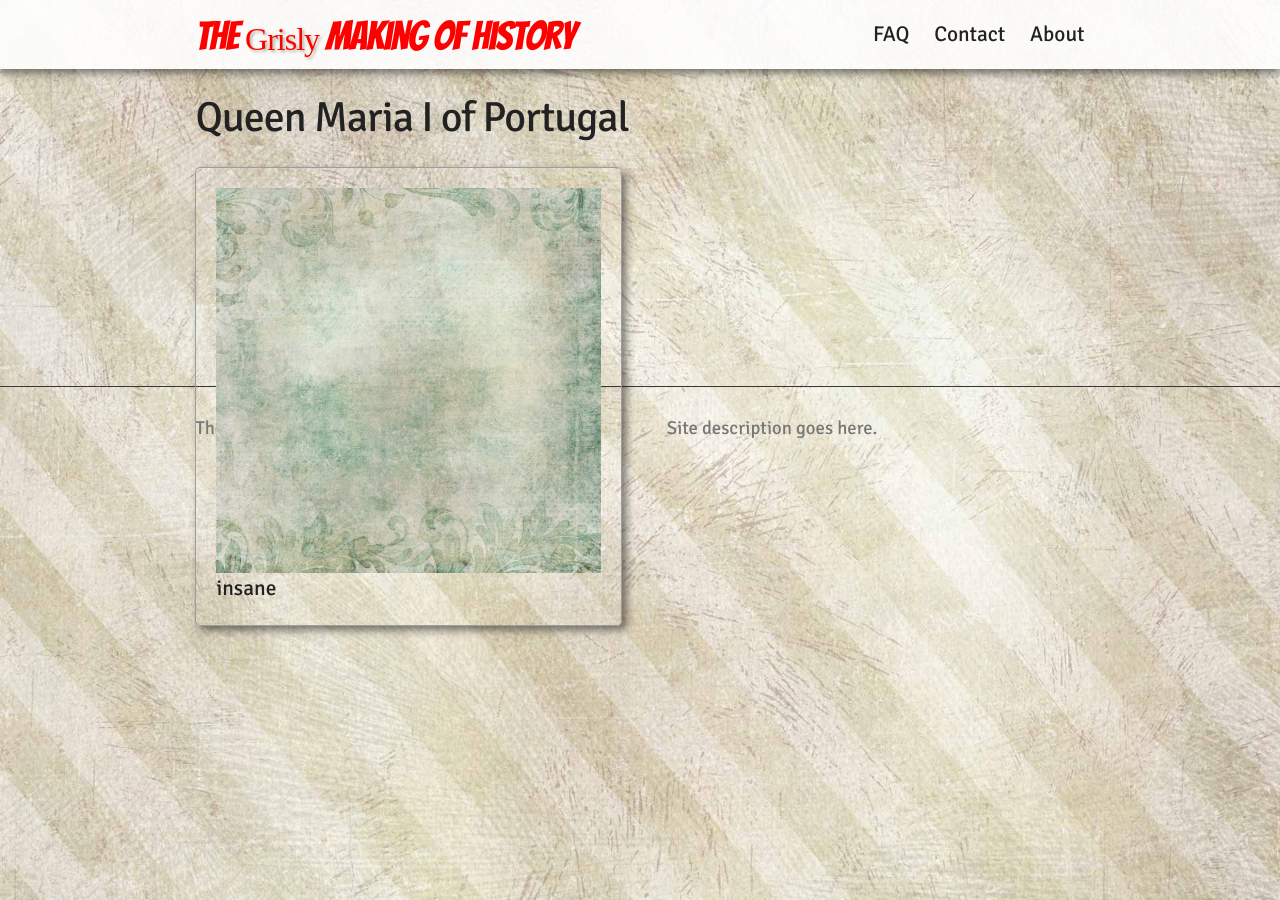
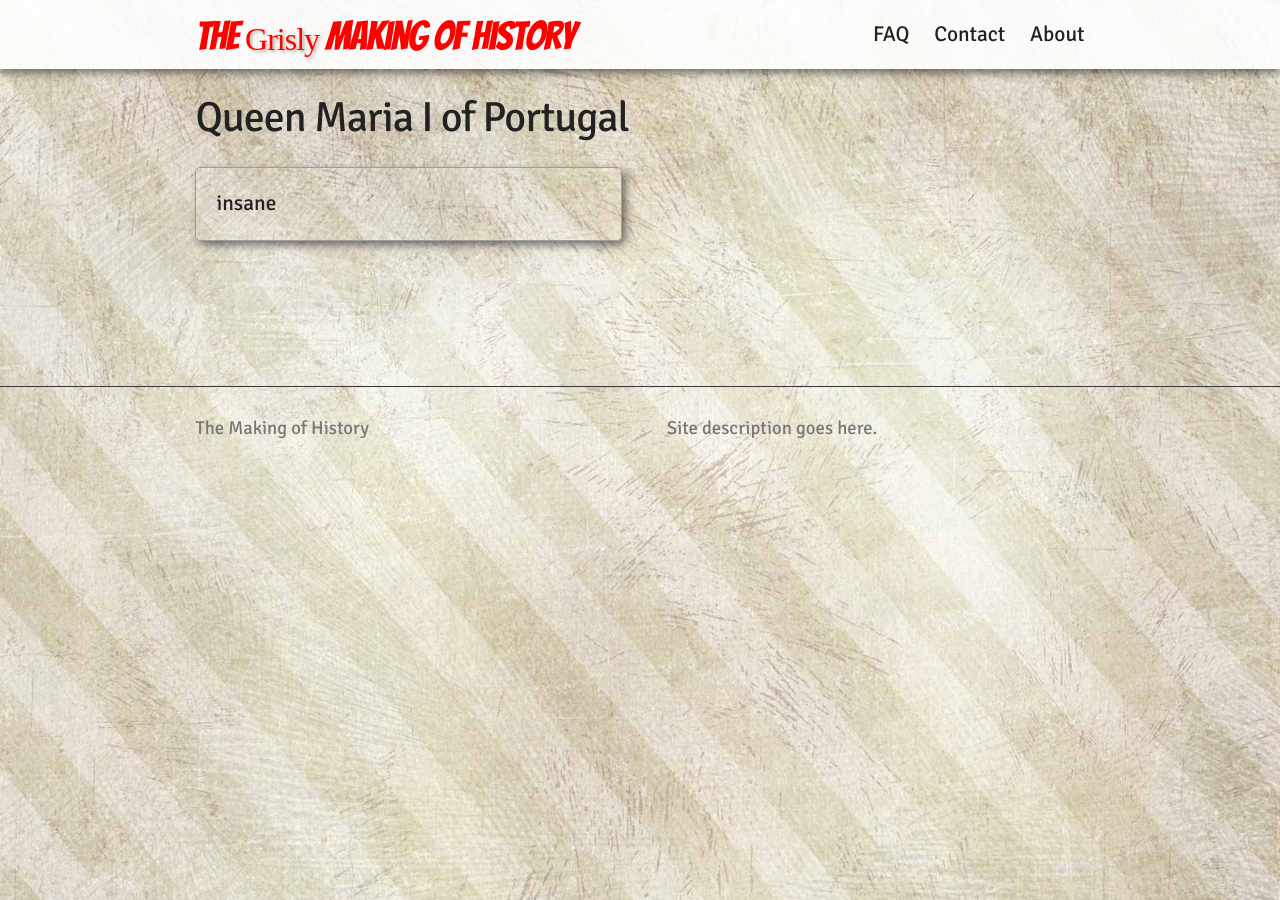
Before and after one commit to benadamstyles/making-of-history, a Jekyll site: the page built from _posts/2014-12-09-queen-maria-i-of-portugal.md, in a window 1280 px wide. Built offline with Jekyll 4.4.1, drawn with Linux system fonts in a browser that asks for light colours; nearby versions of some CDN libraries; some web fonts are replaced.

Commit message:
Updated 2014-12-09-queen-maria-i-of-portugal.md

```diff
--- a/_posts/2014-12-09-queen-maria-i-of-portugal.md
+++ b/_posts/2014-12-09-queen-maria-i-of-portugal.md
@@ -7,4 +7,4 @@
 featuredimage: "/images/paisley-opt.jpg"
 ---
 
-![paisley-opt.jpg]({{site.baseurl}}/images/paisley-opt.jpg)insane
+insane
```
